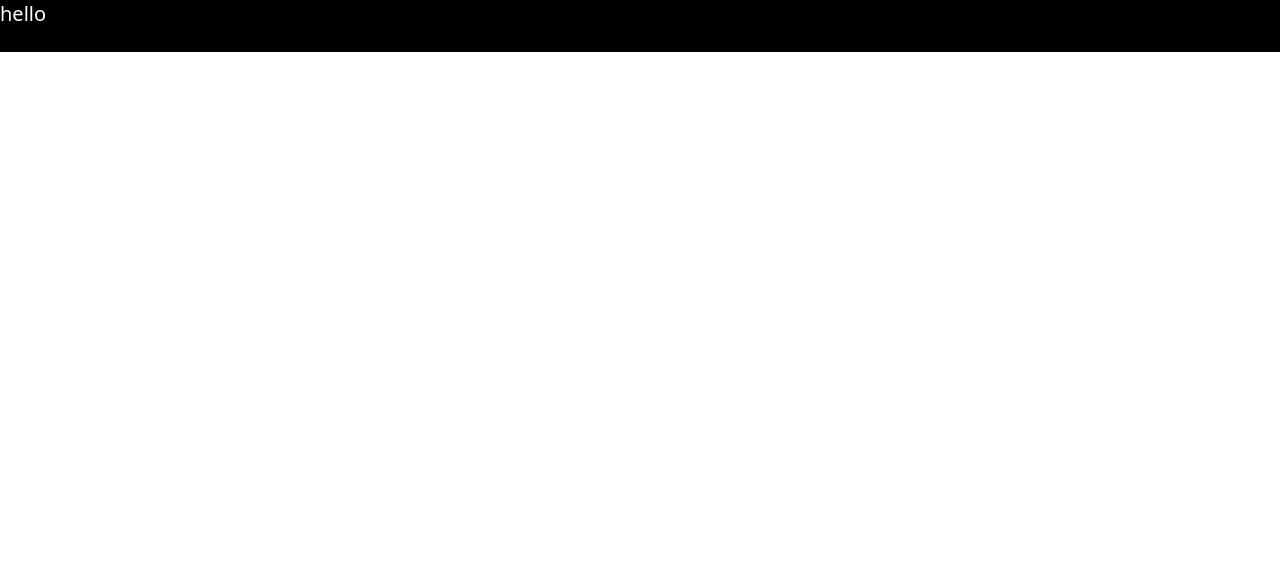
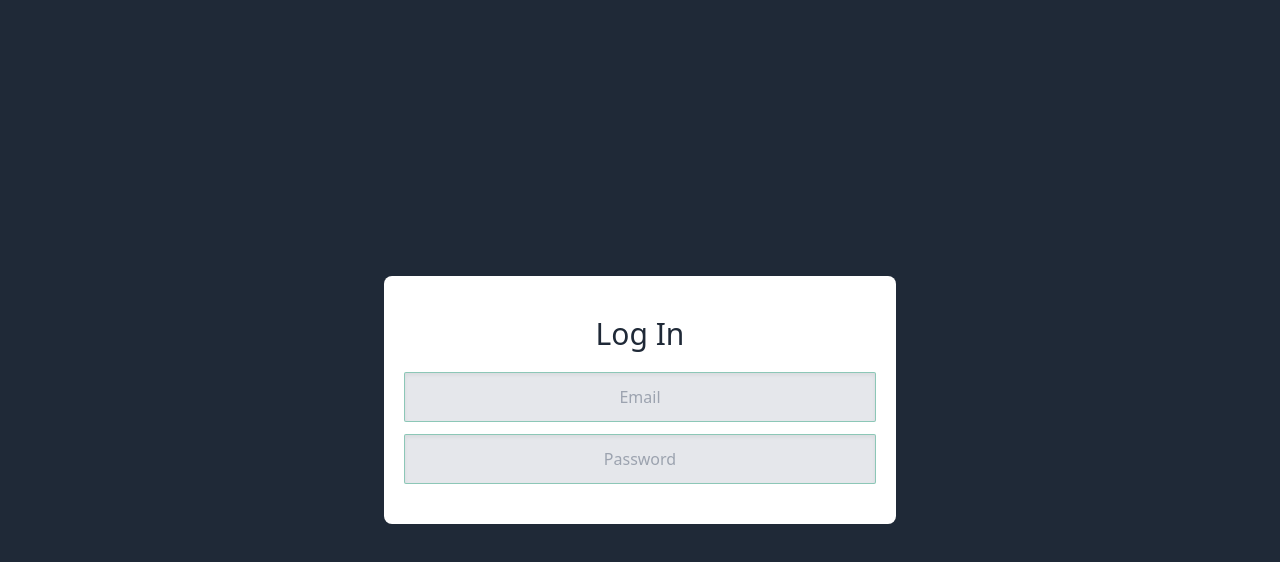
Before and after one commit to lee-tae-eon/nuber-eats-front, a React (Create React App) app: page / in a window 1280 px wide. Shown: the top 562 px of the page. Built offline with nearby package versions, Linux system fonts and the light colour scheme.

Commit message:
log router && reac-hook-form

```diff
--- a/package.json
+++ b/package.json
@@ -11,11 +11,14 @@
     "@types/node": "^12.0.0",
     "@types/react": "^17.0.0",
     "@types/react-dom": "^17.0.0",
+    "@types/react-router-dom": "^5.1.8",
     "autoprefixer": "^10.3.3",
     "graphql": "^15.5.1",
     "postcss": "^8.3.6",
     "react": "^17.0.2",
     "react-dom": "^17.0.2",
+    "react-hook-form": "^7.14.0",
+    "react-router-dom": "^5.2.1",
     "react-scripts": "4.0.3",
     "tailwindcss": "^2.2.8",
     "typescript": "^4.1.2",
--- a/src/App.tsx
+++ b/src/App.tsx
@@ -1,12 +1,13 @@
+import { useReactiveVar } from "@apollo/client";
 import React from "react";
+import { isLoggedInVar } from "./apollo";
+import { LoggedInRouter } from "./routers/logged-in-router";
+import { LoggedOutRouter } from "./routers/logged-out-router";
 
 function App() {
-  return (
-    <div className="bg-black">
-      <h1 className="text-xl text-white">hello</h1>
-      <button>hello</button>
-    </div>
-  );
+  const isLoggedIn = useReactiveVar(isLoggedInVar);
+
+  return isLoggedIn ? <LoggedInRouter /> : <LoggedOutRouter />;
 }
 
 export default App;
--- a/src/apollo.ts
+++ b/src/apollo.ts
@@ -1,8 +1,22 @@
-import { ApolloClient, InMemoryCache } from "@apollo/client";
+import { ApolloClient, InMemoryCache, makeVar } from "@apollo/client";
+
+export const isLoggedInVar = makeVar(false);
 
 const client = new ApolloClient({
   uri: `http://localhost:3000/graphql`,
-  cache: new InMemoryCache(),
+  cache: new InMemoryCache({
+    typePolicies: {
+      Query: {
+        fields: {
+          isLoggedIn: {
+            read() {
+              return isLoggedInVar();
+            },
+          },
+        },
+      },
+    },
+  }),
 });
 
 export default client;
--- /dev/null
+++ b/src/pages/create-account.tsx
@@ -0,0 +1,5 @@
+import React from "react";
+
+export const CreateAccount = () => {
+  return <span>Create</span>;
+};
--- /dev/null
+++ b/src/pages/login.tsx
@@ -0,0 +1,21 @@
+import React from "react";
+
+export const Login = () => {
+  return (
+    <span className="h-screen flex items-center justify-center bg-gray-800">
+      <div className="bg-white w-full max-w-lg py-10 rounded-lg text-center">
+        <h3 className="text-3xl text-gray-800">Log In</h3>
+        <form className="flex flex-col mt-5 px-5 ">
+          <input
+            placeholder="Email"
+            className=" bg-gray-200 shadow-inner  focus:outline-none border-green-600  border border-opacity-40 text-center mb-3 py-3 px-2 rounded-sm"
+          />
+          <input
+            placeholder="Password"
+            className=" bg-gray-200 shadow-inner  focus:outline-none border-green-600  border border-opacity-40 text-center py-3 px-2 rounded-sm"
+          />
+        </form>
+      </div>
+    </span>
+  );
+};
--- /dev/null
+++ b/src/routers/logged-in-router.tsx
@@ -0,0 +1,15 @@
+import React from "react";
+import { isLoggedInVar } from "../apollo";
+
+export const LoggedInRouter = () => {
+  const onClick = () => {
+    isLoggedInVar(false);
+  };
+
+  return (
+    <div>
+      <h1>Logged In</h1>
+      <button onClick={onClick}>Click to logout</button>
+    </div>
+  );
+};
--- /dev/null
+++ b/src/routers/logged-out-router.tsx
@@ -0,0 +1,19 @@
+import React from "react";
+import { BrowserRouter as Router, Route, Switch } from "react-router-dom";
+import { CreateAccount } from "../pages/create-account";
+import { Login } from "../pages/login";
+
+export const LoggedOutRouter = () => {
+  return (
+    <Router>
+      <Switch>
+        <Route path="/create-account">
+          <CreateAccount />
+        </Route>
+        <Route path="/">
+          <Login />
+        </Route>
+      </Switch>
+    </Router>
+  );
+};
--- a/tailwind.config.js
+++ b/tailwind.config.js
@@ -2,10 +2,10 @@ module.exports = {
   purge: [],
   darkMode: false, // or 'media' or 'class'
   theme: {
-    extend: {},
+    extends: {},
   },
   variants: {
     extend: {},
   },
   plugins: [],
-}
+};
```
Also changed, not shown: 2 other files (tests, documents, lock files or other folders).
